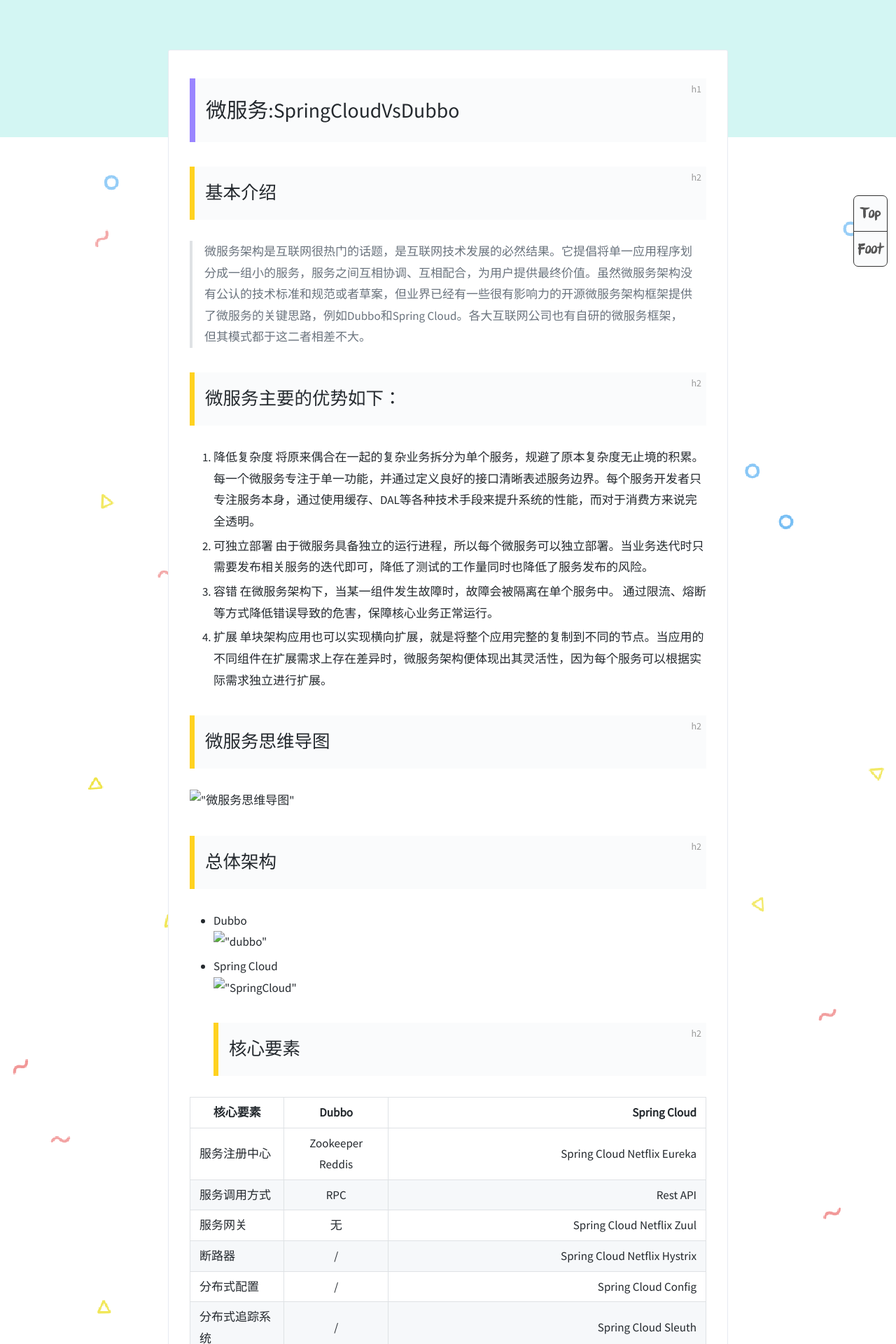
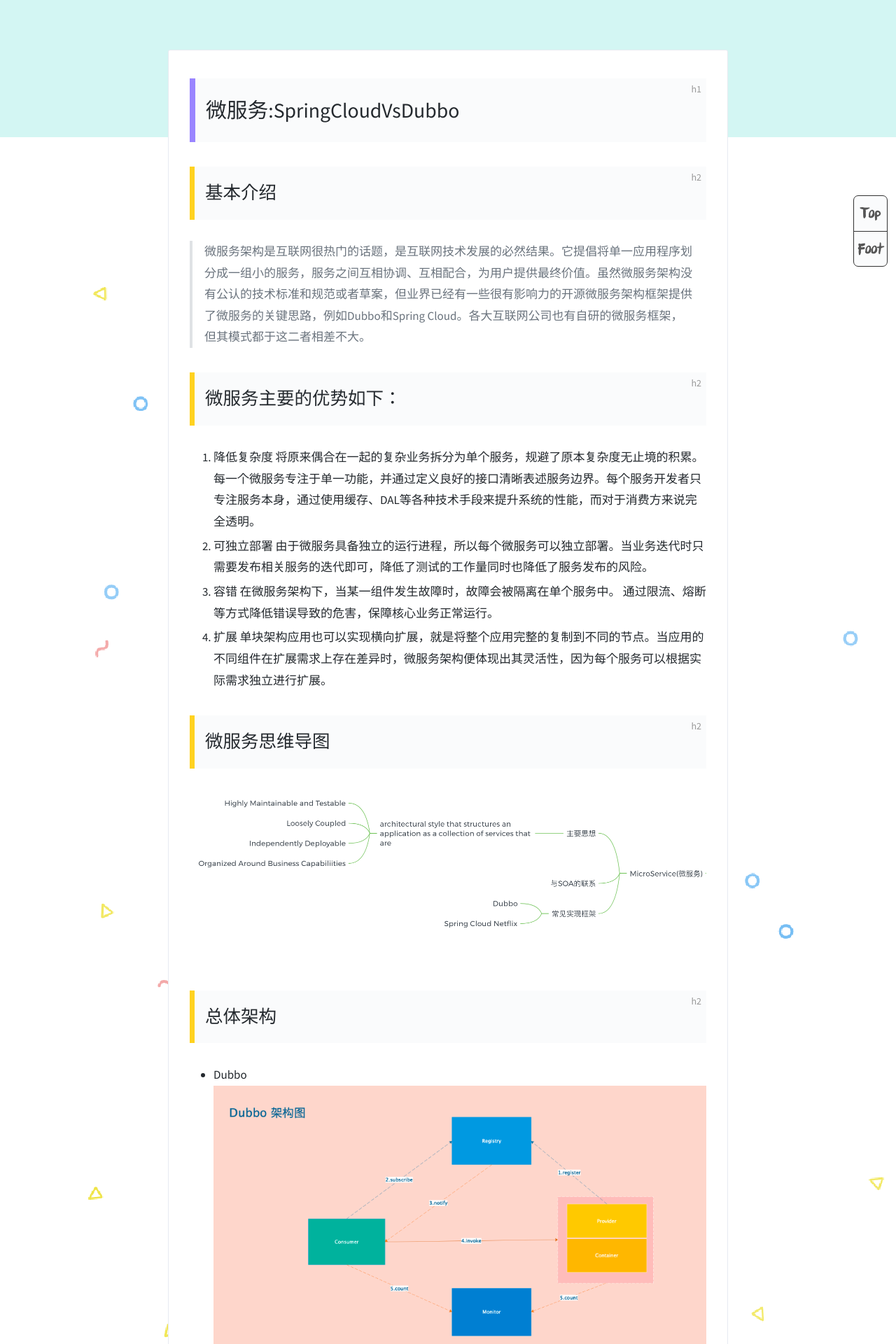
Before and after one commit to yifanyu123/yifanyu, a Jekyll site: the page built from _posts/2019-08-17-微服务-SpringCloudVsDubbo.md, in a window 1280 px wide. Shown: the part 429-2349 px from the top of the page at 70% size. Built offline with Jekyll 4.4.1, drawn with Linux system fonts in a browser that asks for light colours; comment, search, counter and statistics services are not loaded.

Commit message:
修复-更新

```diff
--- a/_posts/2019-08-17-微服务-SpringCloudVsDubbo.md
+++ b/_posts/2019-08-17-微服务-SpringCloudVsDubbo.md
@@ -22,12 +22,12 @@
 单块架构应用也可以实现横向扩展，就是将整个应用完整的复制到不同的节点。当应用的不同组件在扩展需求上存在差异时，微服务架构便体现出其灵活性，因为每个服务可以根据实际需求独立进行扩展。
 
 ## 微服务思维导图
-!["微服务思维导图"](../assets/微服务.png)
+!["微服务思维导图"](https://yifanyu123.github.io/assets/微服务.png)
 ## 总体架构
 - Dubbo
-!["dubbo"](../assets/dubbo.png)
+!["dubbo"](https://yifanyu123.github.io/assets/dubbo.png)
 - Spring Cloud
-!["SpringCloud"](../assets/eureka.png)
+!["SpringCloud"](https://yifanyu123.github.io/assets/eureka.png)
 ## 核心要素
 
 |核心要素|Dubbo|	Spring Cloud|
@@ -53,7 +53,7 @@
 - http:采用Spring的HttpInvoker实现
 
 ## Spring Cloud 工作流程
-!["springCLoud工作流程"](../assets/SpringCloud.png)
+!["springCLoud工作流程"](https://yifanyu123.github.io/assets/SpringCloud.png)
 
 
 
```
Also changed, not shown: _posts/2019-06-27-SpringFramework.md (+1 -1 lines).
